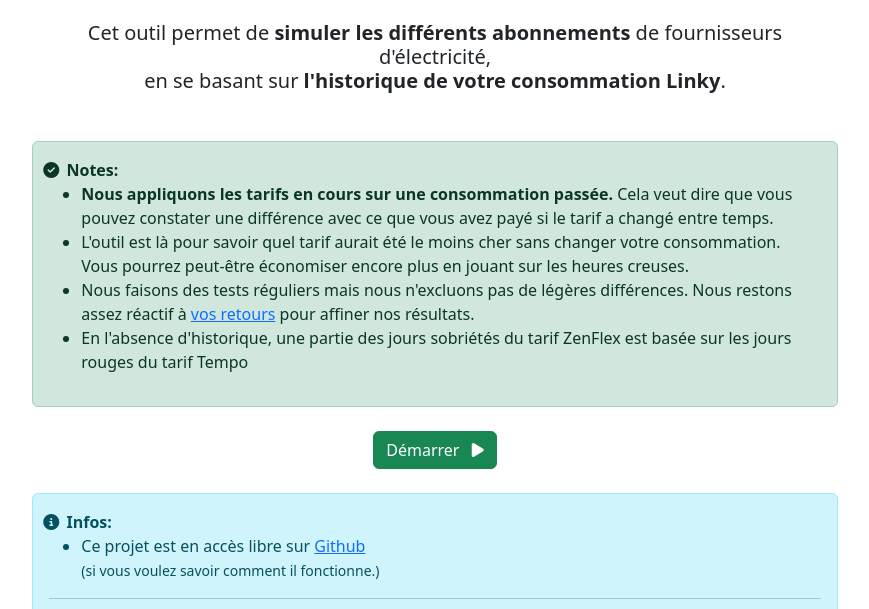
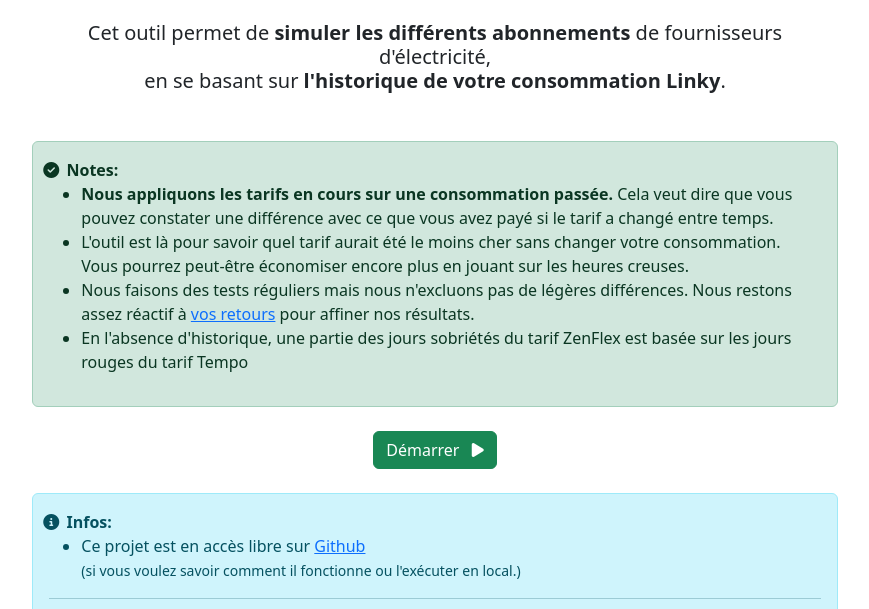
Before and after one commit to JC144/EDF_Simulateur_Prix, a plain HTML site: page index.html in a window 1280 px wide. Shown: the part 191-800 px from the top of the page, without its empty margins (205-1074 px from the left). Drawn offline with nearby package versions, Linux system fonts and the light colour scheme.

Commit message:
Ajout information exécution en local

```diff
--- a/index.html
+++ b/index.html
@@ -230,7 +230,7 @@
                     <ul>
                         <li>Ce projet est en accès libre sur <a
                                 href="https://github.com/JC144/EDF_Simulateur_Prix">Github</a><br />
-                            <small>(si vous voulez savoir comment il fonctionne.)</small><br />
+                            <small>(si vous voulez savoir comment il fonctionne ou l'exécuter en local.)</small><br />
                         </li>
                     </ul>
 
```
